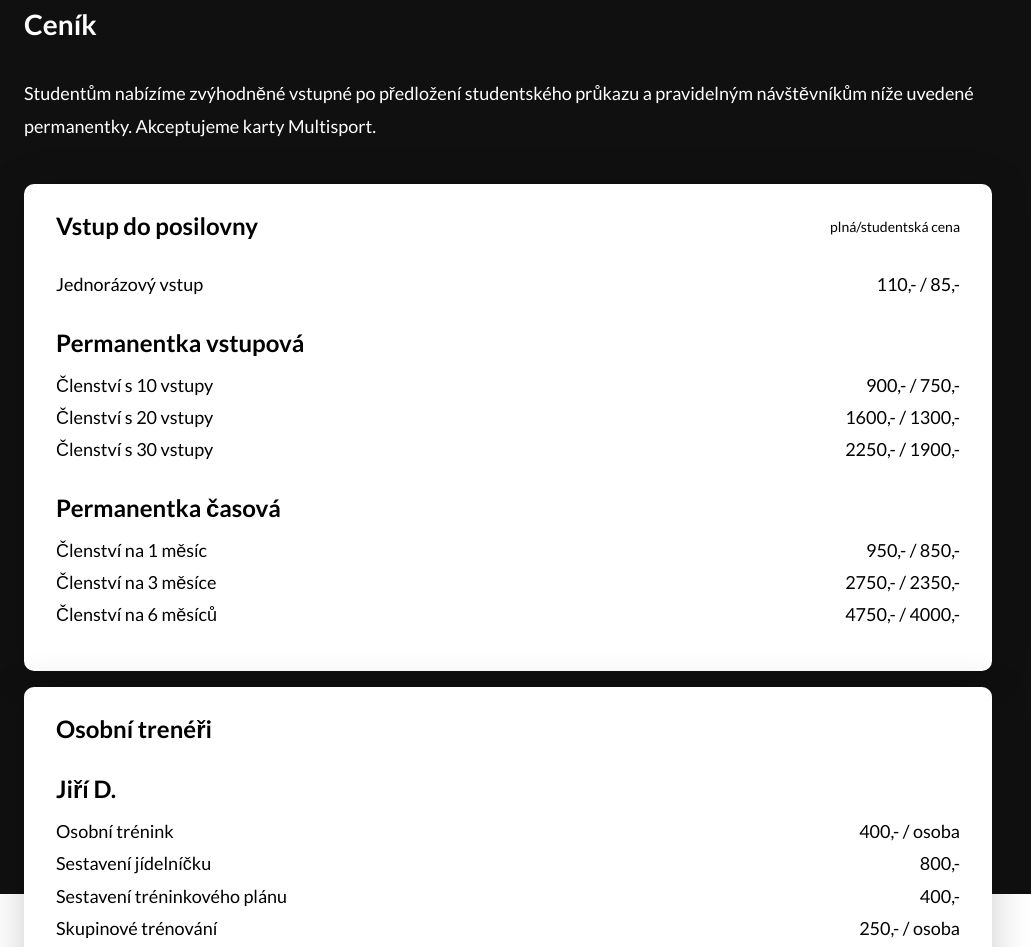
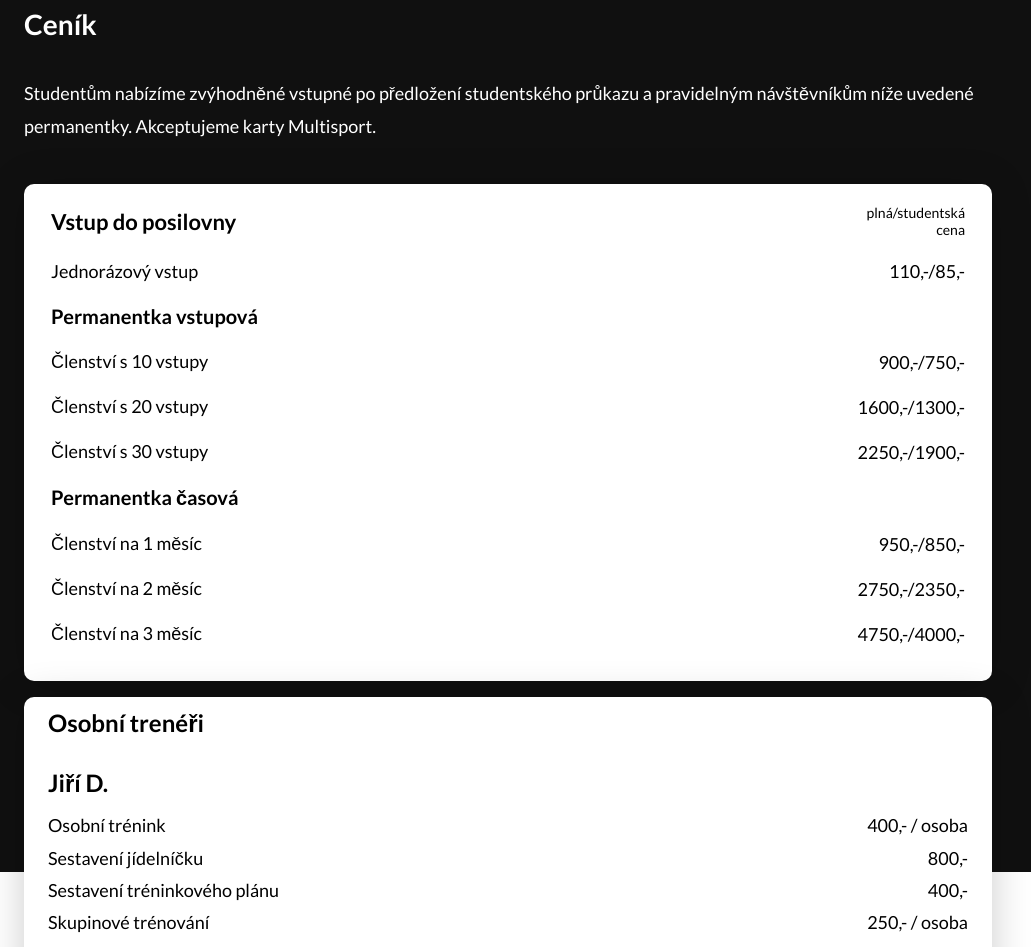
Before and after one commit to daniel-marek/gym-website, a plain HTML site: page index.html in a window 1280 px wide. Shown: the part 5659-6606 px from the top of the page, without its empty margins (0-1031 px from the left). Drawn offline with nearby package versions, Linux system fonts and the light colour scheme.

Commit message:
pricing list edited

```diff
--- a/index.html
+++ b/index.html
@@ -197,44 +197,54 @@
         </div>
         <div class="pricing__section">
           <article class="pricing__list">
-            <div class="pricing__list-title">
-              <h3>Vstup do posilovny</h3>
-              <p>plná/studentská cena</p>
-            </div>
-            <li class="pricing__list-item">
-              <p>Jednorázový vstup</p>
-              <p>110,- / 85,-</p>
-            </li>
-            <ul>
-              <h4>Permanentka vstupová</h4>
-              <li class="pricing__list-item">
-                <p>Členství s 10 vstupy</p>
-                <p>900,- / 750,-</p>
-              </li>
-              <li class="pricing__list-item">
-                <p>Členství s 20 vstupy</p>
-                <p>1600,- / 1300,-</p>
-              </li>
-              <li class="pricing__list-item">
-                <p>Členství s 30 vstupy</p>
-                <p>2250,- / 1900,-</p>
-              </li>
-            </ul>
-            <ul>
-              <h4>Permanentka časová</h4>
-              <li class="pricing__list-item">
-                <p>Členství na 1 měsíc</p>
-                <p>950,- / 850,-</p>
-              </li>
-              <li class="pricing__list-item">
-                <p>Členství na 3 měsíce</p>
-                <p>2750,- / 2350,-</p>
-              </li>
-              <li class="pricing__list-item">
-                <p>Členství na 6 měsíců</p>
-                <p>4750,- / 4000,-</p>
-              </li>
-            </ul>
+            <table class="table table--pricing">
+              <tbody>
+                <tr>
+                  <th>Vstup do posilovny</th>
+                  <th>plná/studentská cena</th>
+                </tr>
+                <tr>
+                  <td>Jednorázový vstup</td>
+                  <td>110,-/85,-</td>
+                </tr>
+              </tbody>
+              <tbody>
+                <tr>
+                  <th class="table__subtitle">Permanentka vstupová</th>
+                  <th></th>
+                </tr>
+                <tr>
+                  <td>Členství s 10 vstupy</td>
+                  <td>900,-/750,-</td>
+                </tr>
+                <tr>
+                  <td>Členství s 20 vstupy</td>
+                  <td>1600,-/1300,-</td>
+                </tr>
+                <tr>
+                  <td>Členství s 30 vstupy</td>
+                  <td>2250,-/1900,-</td>
+                </tr>
+              </tbody>
+              <tbody>
+                <tr>
+                  <th class="table__subtitle">Permanentka časová</th>
+                  <th></th>
+                </tr>
+                <tr>
+                  <td>Členství na 1 měsíc</td>
+                  <td>950,-/850,-</td>
+                </tr>
+                <tr>
+                  <td>Členství na 2 měsíc</td>
+                  <td>2750,-/2350,-</td>
+                </tr>
+                <tr>
+                  <td>Členství na 3 měsíc</td>
+                  <td>4750,-/4000,-</td>
+                </tr>
+              </tbody>
+            </table>
           </article>
 
           <article class="pricing__list">
--- a/scss/base/_typography.scss
+++ b/scss/base/_typography.scss
@@ -52,3 +52,7 @@ ul {
 a, a:visited, a:active {
   text-decoration: none;
 }
+
+td {
+  font-size: a.rem(18);
+}
--- a/scss/components/_pricing.scss
+++ b/scss/components/_pricing.scss
@@ -22,7 +22,7 @@
     gap: 1.5rem;
     background: var(--bg-color);
     border-radius: $border-radius;
-    padding: 1.5rem 2rem 2.5rem;
+    padding: .5rem 1.5rem 1.5rem;
     box-shadow: $box-shadow;
     h3 {
       margin-bottom: 0;
@@ -48,5 +48,35 @@
       justify-content: space-between;
     }
   }
+}
 
+.table {
+  width: 100%;
+  border-right: 0;
+  &--pricing {
+    table-layout: fixed;
+    & th:first-child {
+      font-size: rem(22);
+      font-weight: 700;
+    }
+    & th:last-child {
+      text-align: right;
+      font-size: rem(14);
+      font-weight: 400;
+    }
+    & td:last-child {
+      text-align: right;
+    }
+    & th:last-child, td:last-child {
+      width: rem(110);
+    }
+  }
+  &__subtitle {
+    font-size: rem(20) !important;
+  }
+  & th, td {
+    text-align: left;
+    padding-top: rem(10);
+    padding-bottom: rem(10);
+  }
 }
```
Also changed, not shown: dist/main.css, 1 other file.
